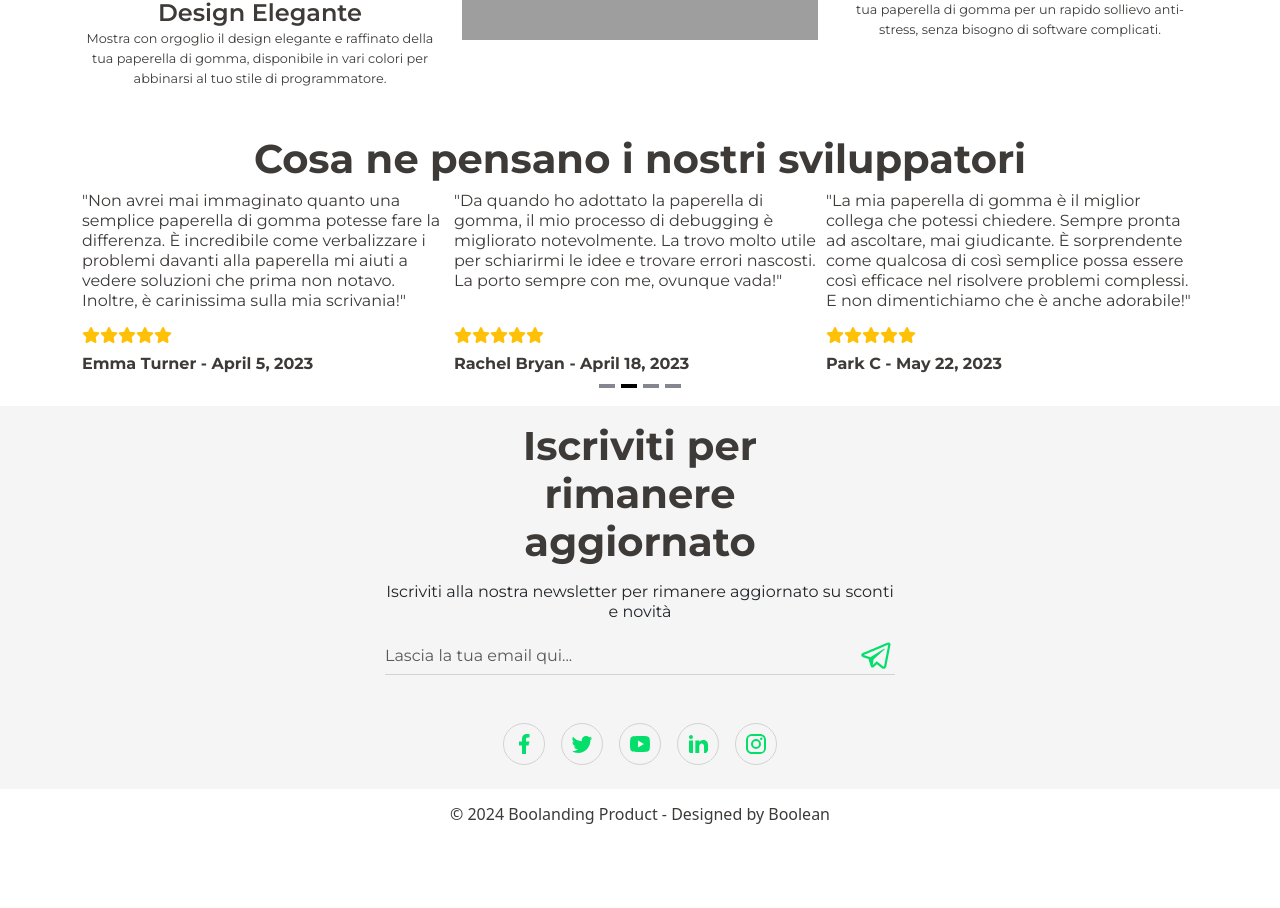
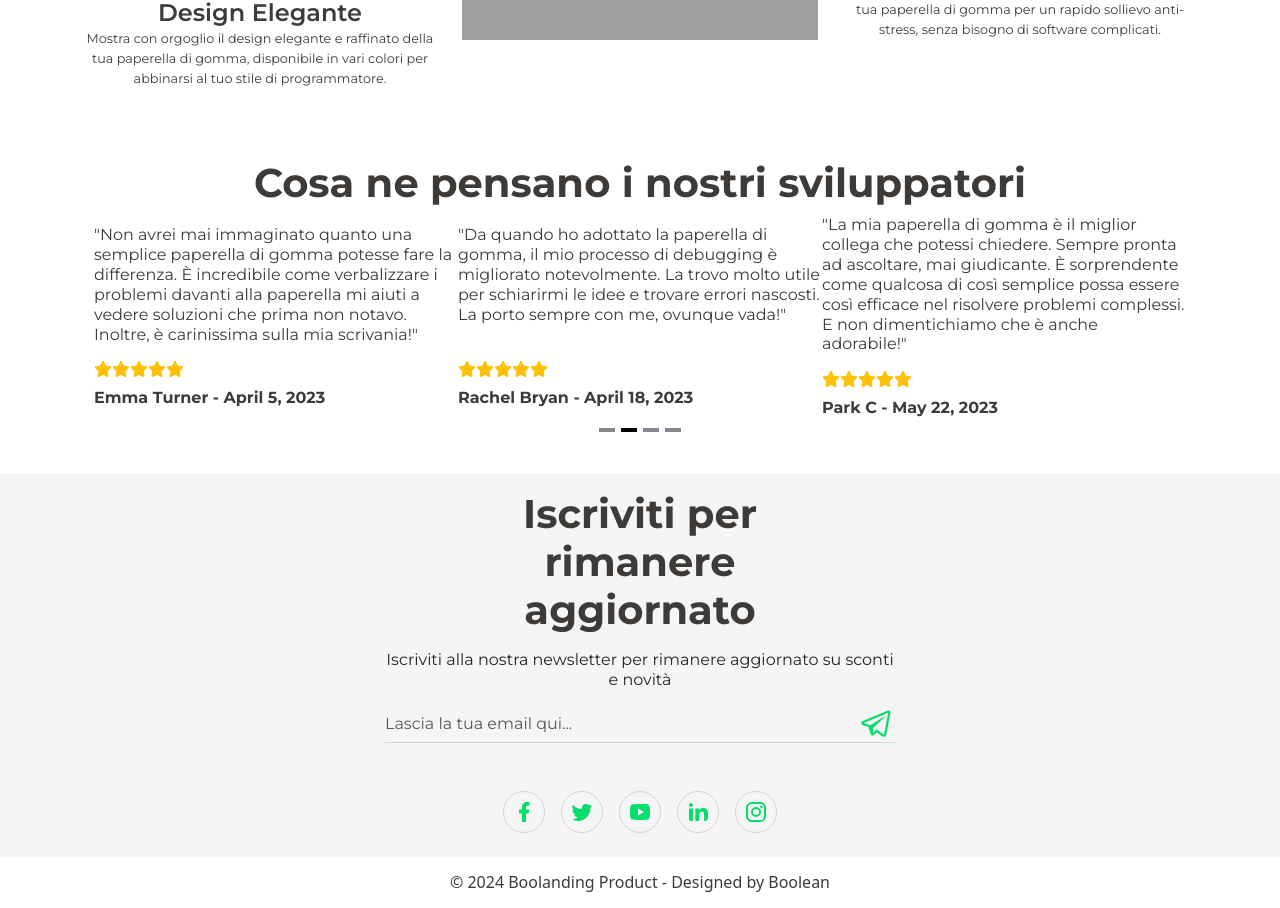
Before and after one commit to LucaCavatassi/landing-page-product, a Vue app: page / in a window 1280 px wide. Shown: the part 866-1774 px from the top of the page. Before the commit the page ends 1706 px from the top, so only its background shows below. Built offline with nearby package versions, Linux system fonts and the light colour scheme; grey boxes are pictures that could not be loaded.

Commit message:
feat: little padding whole reveiw section

```diff
--- a/src/components/ReviewsComponent.vue
+++ b/src/components/ReviewsComponent.vue
@@ -41,7 +41,7 @@ export default {
 
 <template>
     <div id="reviews">
-        <div class="container mb-2">
+        <div class="container mb-2 p-4">
             <h2 class="fw-bold text-center">Cosa ne pensano i nostri sviluppatori</h2>
             <!-- Main Wrapper -->
             <Carousel
```
